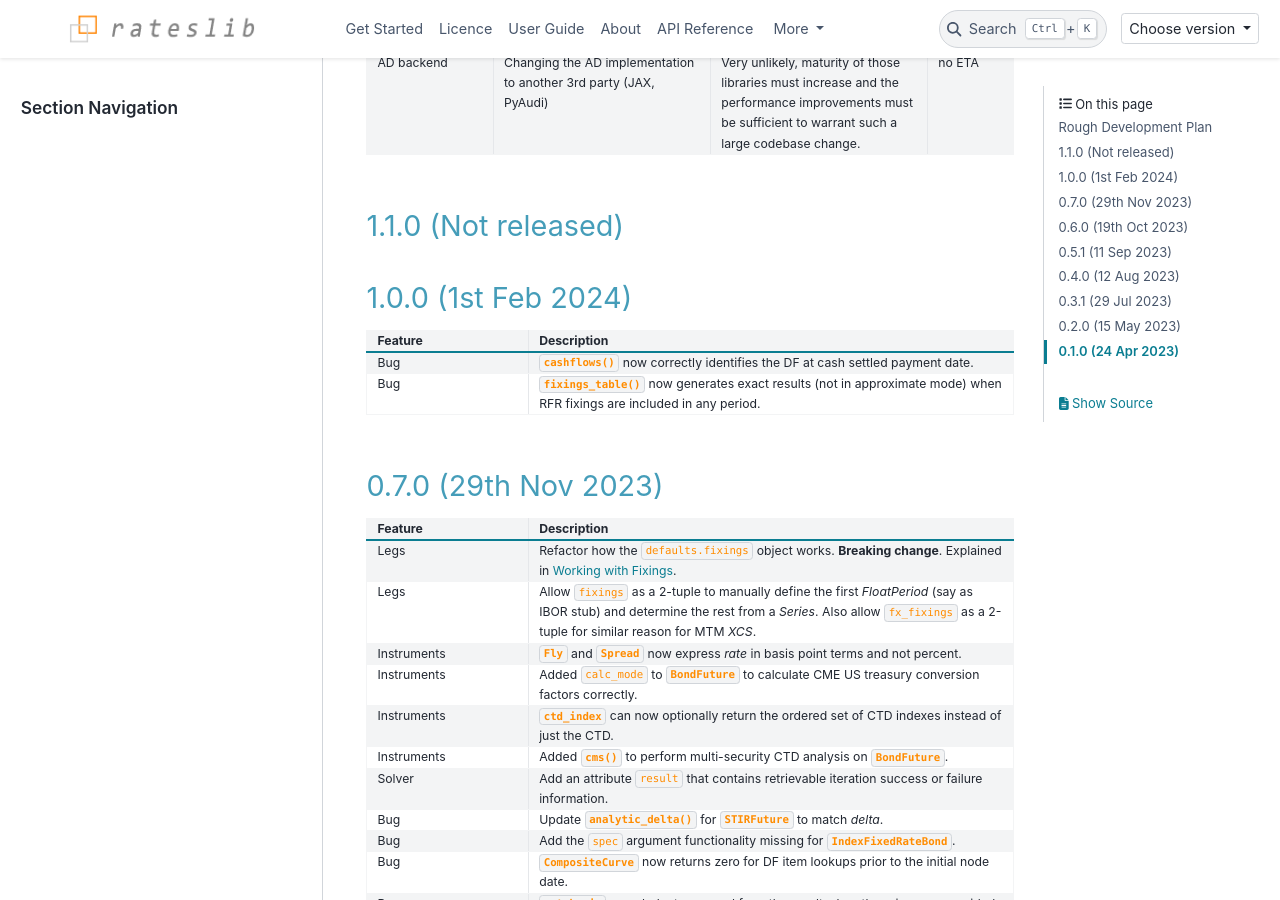
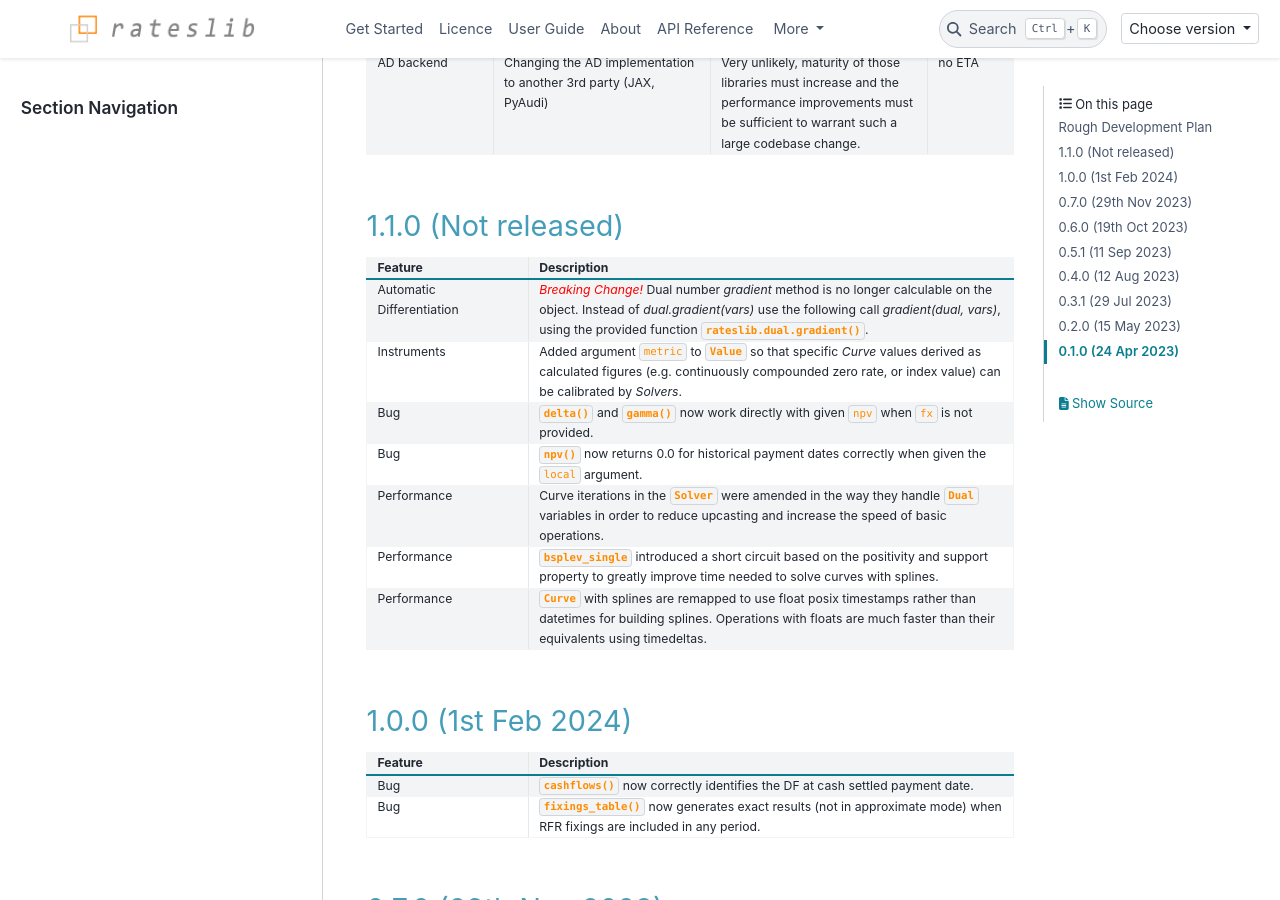
Before and after one commit to attack68/rateslib, a Sphinx documentation site: the page built from docs/source/i_whatsnew.rst, in a window 1280 px wide and 900 px high, scrolled down 569 px. Built offline with Sphinx 7.4.7 and the PyData theme 0.15.4, drawn with Linux system fonts in a browser that asks for light colours; comment, search, counter and statistics services are not loaded.

Commit message:
DOC: fix

```diff
--- a/docs/source/i_whatsnew.rst
+++ b/docs/source/i_whatsnew.rst
@@ -76,7 +76,7 @@ email contact through **rateslib@gmail.com**.
      - :class:`~rateslib.splines.bsplev_single` introduced a short circuit based on the positivity and support
        property to greatly improve time needed to solve curves with splines.
    * - Performance
-       :class:`~rateslib.curves.Curve` with splines are remapped to use float posix timestamps rather than datetimes
+     - :class:`~rateslib.curves.Curve` with splines are remapped to use float posix timestamps rather than datetimes
        for building splines. Operations with floats are much faster than their equivalents using timedeltas.
 
 
```
